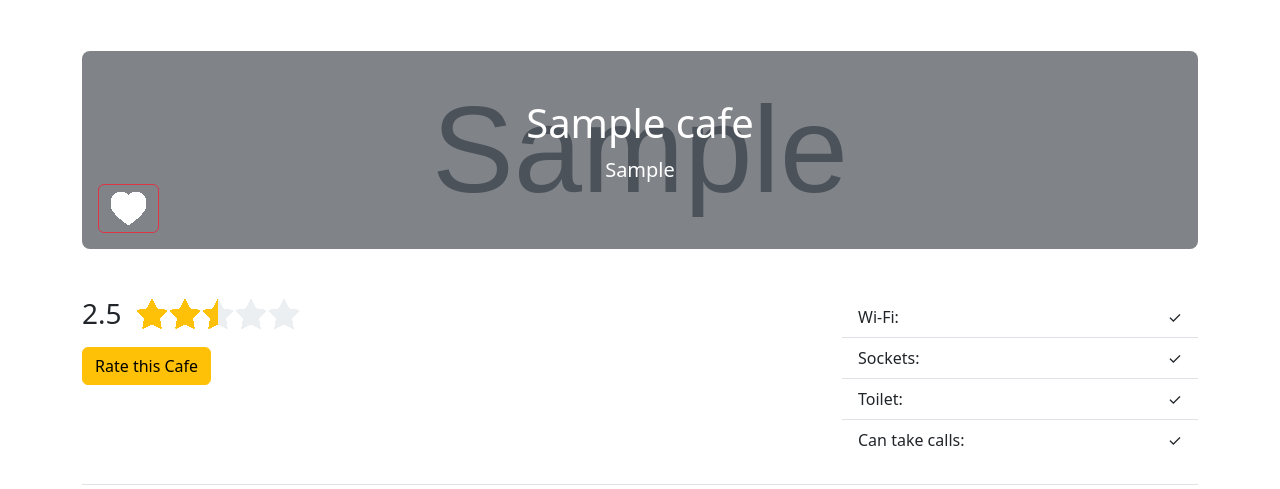
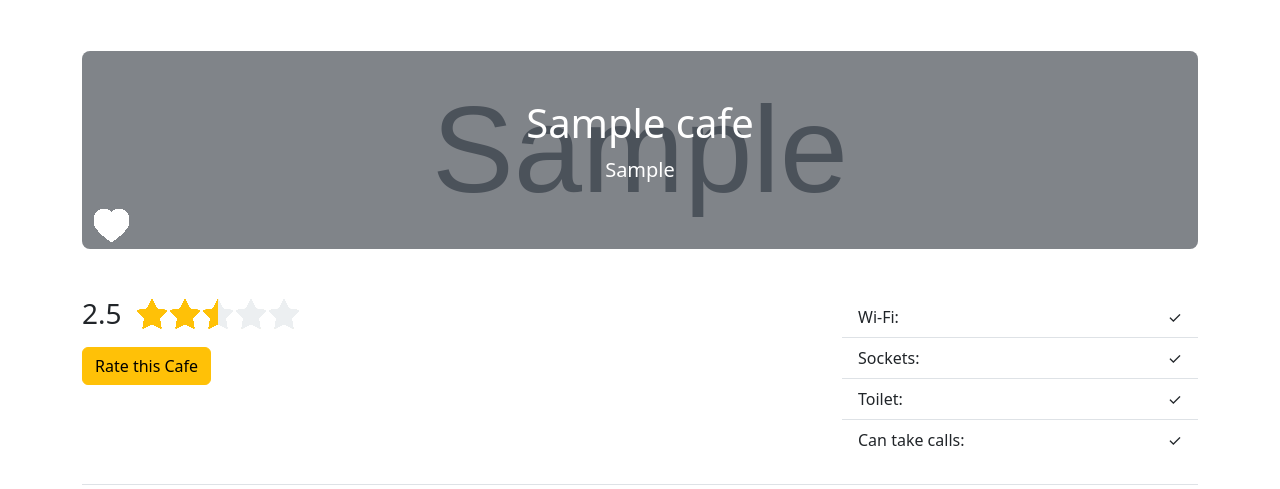
Before and after one commit to geoffm39/cafe-and-wifi-website, a Flask app: page /cafe/1 in a window 1280 px wide. Shown: the part 77-566 px from the top of the page. Run offline with Flask 3, Linux system fonts and the light colour scheme; tables that the repository leaves empty hold one stand-in row (values such as "Sample post"); grey boxes marked "Sample" are stand-in pictures; some libraries are stand-ins or nearby versions.

Commit message:
update css for favourite checkbox

```diff
--- a/app/static/css/style.css
+++ b/app/static/css/style.css
@@ -153,3 +153,11 @@
 .rating input:checked ~ label:before {
     color: #ffc107;
 }
+
+.favourite-label {
+    border: none;
+}
+
+.btn-check:checked + .btn-outline-danger {
+    background-color: #ffc107;
+}
--- a/app/templates/cafe.html
+++ b/app/templates/cafe.html
@@ -36,9 +36,9 @@
         <h1 class="text-body-emphasis">{{ cafe.name }}</h1>
         <p class="col-lg-8 mx-auto fs-5 text-muted">{{ cafe.location }}</p>
         <form id="favouriteForm" method="POST" action="{{ url_for('view_cafe', cafe_id=cafe.id) }}">
-            <input type="checkbox" id="favourite-btn" class="d-none">
-            <label for="favourite-btn" class="btn btn-outline-danger position-absolute bottom-0 start-0 m-3 favourite-btn">
-                <img src="{{ url_for('static', filename='images/favourite-white.png') }}" alt="favourite" class="favourite-icon">
+            <input type="checkbox" id="favourite-btn" class="btn-check">
+            <label for="favourite-btn" class="btn btn-outline-danger position-absolute bottom-0 start-0 favourite-label">
+                <img src="{{ url_for('static', filename='images/favourite.png') }}" alt="favourite">
             </label>
         </form>
     </div>
```
Also changed, not shown: app/static/images/favourite-yellow.png (deleted), app/static/images/favourite.png (renamed from app/static/images/favourite-white.png).
